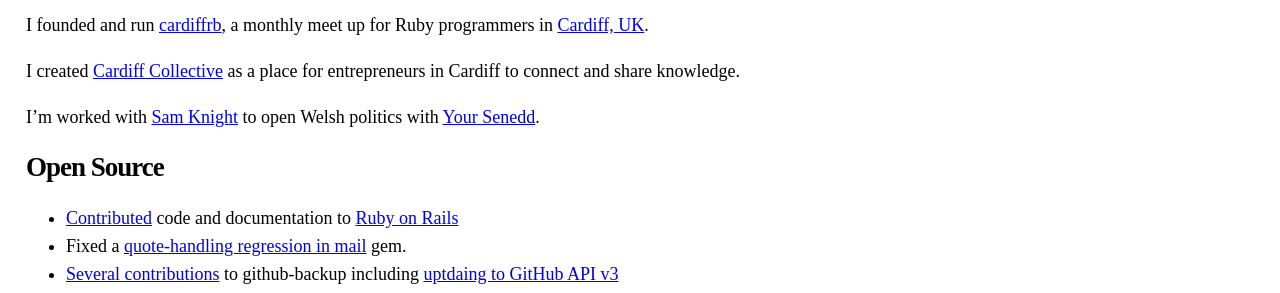
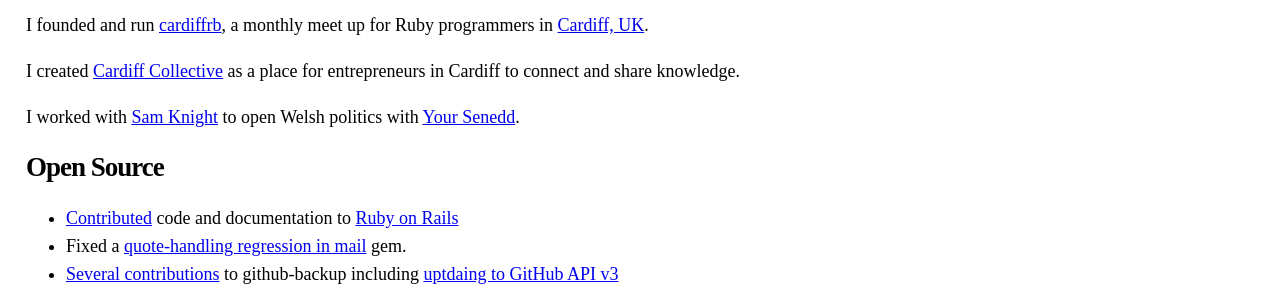
Before and after one commit to garethrees/garethrees.github.com, a Jekyll site: the page built from index.md, in a window 1280 px wide. Shown: the part 564-857 px from the top of the page. Built offline with Jekyll 4.4.1, drawn with Linux system fonts in a browser that asks for light colours.

Commit message:
Fix typo

```diff
--- a/index.md
+++ b/index.md
@@ -21,7 +21,7 @@
 
 I created [Cardiff Collective](http://web.archive.org/web/20140212012139/http://collective.cardiffstart.com/) as a place for entrepreneurs in Cardiff to connect and share knowledge.
 
-I'm worked with [Sam Knight](http://samknight.co.uk) to open Welsh politics with [Your Senedd](https://web.archive.org/web/20171020022609/http://yoursenedd.wales/).
+I worked with [Sam Knight](http://samknight.co.uk) to open Welsh politics with [Your Senedd](https://web.archive.org/web/20171020022609/http://yoursenedd.wales/).
 
 ## Open Source
 
```
